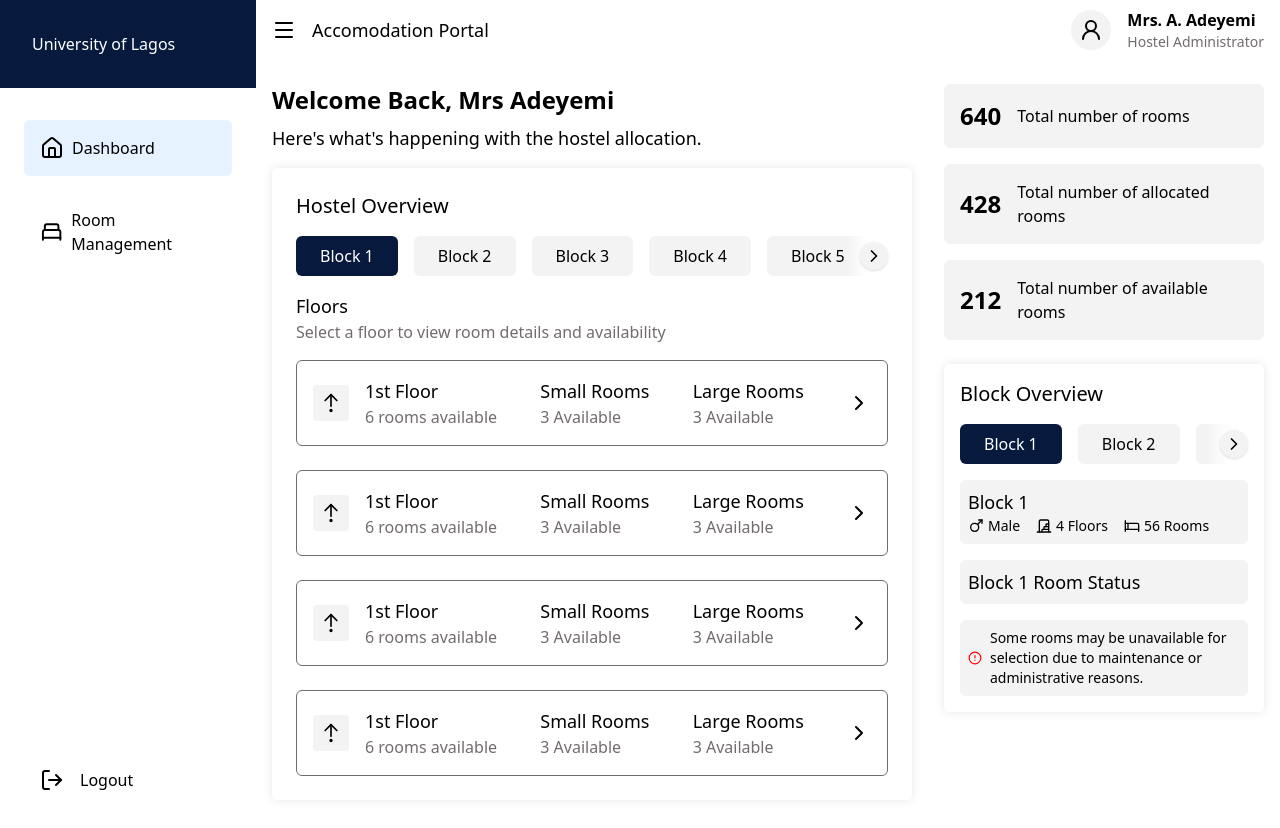
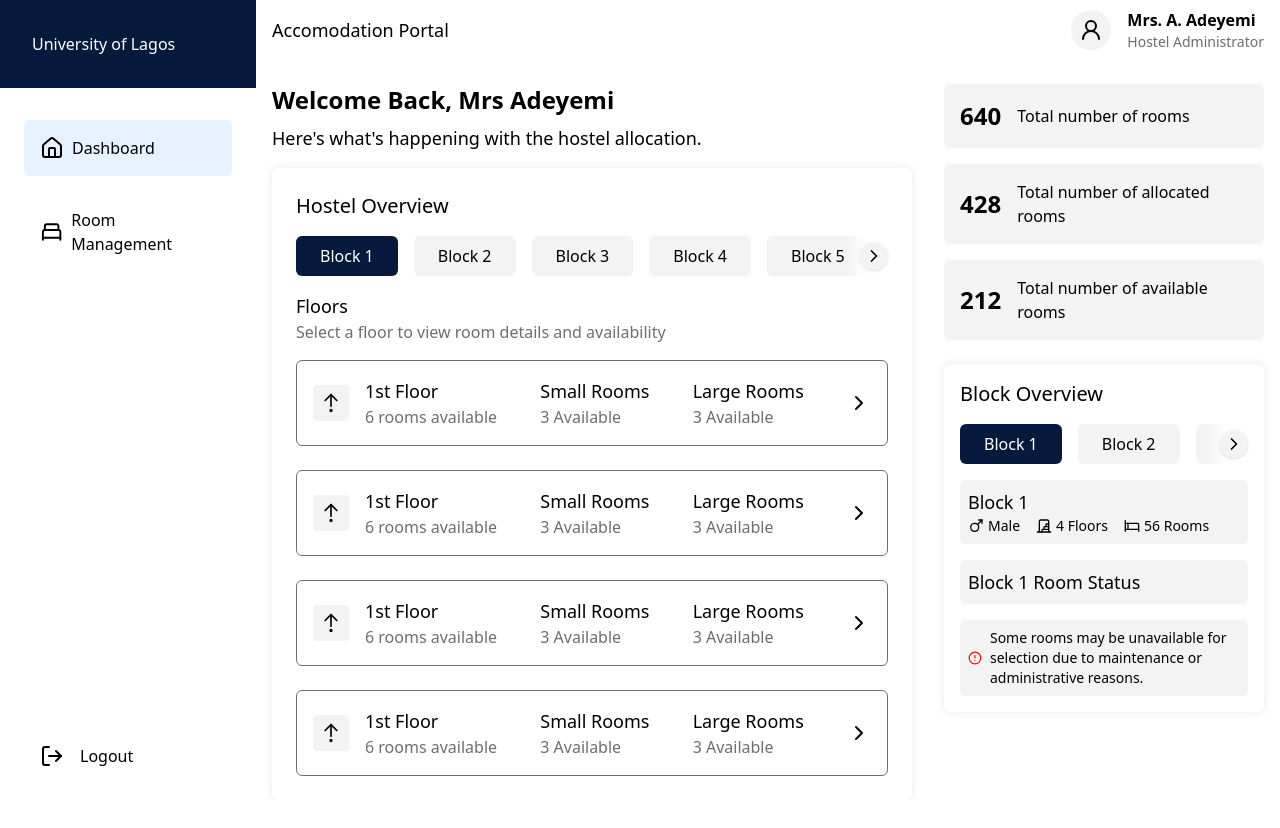
Before and after one commit to a-zadok/Student_balloting-page, a Next.js app: page /admin/dashboard in a window 1280 px wide. Shown: the top 828 px of the page. After the commit the page ends 800 px from the top, so only its background shows below. Built offline with nearby package versions, Linux system fonts and the light colour scheme.

Commit message:
feat: add responsive sidebar toggle behaviour

```diff
--- a/components/layout/Header.tsx
+++ b/components/layout/Header.tsx
@@ -1,10 +1,16 @@
 import { Menu, UserRound } from "lucide-react";
 
-export default function Header() {
+interface HeaderProps {
+  onMenuClick: () => void;
+}
+
+export default function Header({ onMenuClick }: HeaderProps) {
   return (
     <header className="flex justify-between items-center gap-4">
       <div className="flex items-center gap-2 md:gap-4">
-        <Menu className="cursor-pointer" />
+        <button className="lg:hidden cursor-pointer" onClick={onMenuClick}>
+          <Menu />
+        </button>
         <h1 className="md:text-lg">Accomodation Portal</h1>
       </div>
       <div className="flex items-center gap-4">
--- a/components/layout/Sidebar.tsx
+++ b/components/layout/Sidebar.tsx
@@ -3,7 +3,11 @@ import { BedSingle, House, LogOut } from "lucide-react";
 import Link from "next/link";
 import { usePathname } from "next/navigation";
 
-export default function Sidebar() {
+interface SidebarProps {
+  setIsSidebarOpen: () => void;
+}
+
+export default function Sidebar({ setIsSidebarOpen }: SidebarProps) {
   const pathname = usePathname();
 
   const adminNav = [
@@ -20,7 +24,14 @@ export default function Sidebar() {
   ];
 
   return (
-    <aside className="flex flex-col justify-between w-64 shrink-0">
+    <aside
+      className="fixed md:static left-0 right-0 top-0 bg-black/50 h-full md:w-64 shrink-0 z-20"
+      onClick={setIsSidebarOpen}
+    >
+      <div
+        className="bg-white h-full w-[80%] md:w-full flex flex-col justify-between"
+        onClick={(e) => e.stopPropagation()}
+      >
         <div>
           <div className="bg-button-selected text-white p-8">
             University of Lagos
@@ -45,10 +56,11 @@ export default function Sidebar() {
           </div>
         </div>
 
-      <button className="hover:bg-button/40 flex gap-4 my-8 mx-6 p-4 cursor-pointer">
+        <button className="hover:bg-button/40 flex gap-4 mb-4 mx-6 p-4 rounded-md cursor-pointer">
           <LogOut />
           Logout
         </button>
+      </div>
     </aside>
   );
 }
--- a/features/admin/components/hostel-overview/HostelOverview.tsx
+++ b/features/admin/components/HostelOverview.tsx
@@ -1,7 +1,7 @@
 "use client";
 
 import { ArrowUpFromDot, ChevronRight } from "lucide-react";
-import ScrollableButtons from "../../../../components/ui/ScrollableButtons";
+import ScrollableButtons from "../../../components/ui/ScrollableButtons";
 
 export default function HostelOverview() {
   const buttonArr = [
--- a/src/app/admin/dashboard/page.tsx
+++ b/src/app/admin/dashboard/page.tsx
@@ -1,6 +1,6 @@
 import StatCard from "../../../../components/ui/StatCard";
 import BlockOverview from "../../../../features/admin/components/BlockOverview";
-import HostelOverview from "../../../../features/admin/components/hostel-overview/HostelOverview";
+import HostelOverview from "../../../../features/admin/components/HostelOverview";
 
 export default function AdminDashboard() {
   return (
--- a/src/app/admin/layout.tsx
+++ b/src/app/admin/layout.tsx
@@ -1,14 +1,50 @@
+"use client";
+
+import { useEffect, useState } from "react";
 import Header from "../../../components/layout/Header";
+import Sidebar from "../../../components/layout/Sidebar";
+import { usePathname } from "next/navigation";
 
 export default function AdminLayout({
   children,
 }: {
   children: React.ReactNode;
 }) {
+  const [isSidebarOpen, setIsSidebarOpen] = useState(false);
+  const pathname = usePathname();
+
+  useEffect(() => {
+    const mediaQuery = window.matchMedia("(min-width: 768px)");
+
+    const handleResize = () => {
+      if (!mediaQuery.matches) {
+        setIsSidebarOpen(false);
+      }
+    };
+
+    mediaQuery.addEventListener("change", handleResize);
+
+    return () => mediaQuery.removeEventListener("change", handleResize);
+  }, []);
+
+  useEffect(() => {
+    if (window.innerWidth < 768) {
+      setIsSidebarOpen();
+    }
+  }, [pathname, setIsSidebarOpen]);
+
   return (
-    <div className="flex flex-col min-h-screen py-2 px-4">
-      <Header />
-      <main>{children}</main>
+    <div className="flex h-screen overflow-hidden">
+      <div
+        className={`shrink-0 ${isSidebarOpen ? "block" : "hidden"} lg:block`}
+      >
+        <Sidebar setIsSidebarOpen={() => setIsSidebarOpen((prev) => !prev)} />
+      </div>
+
+      <main className="min-w-0 flex-1 overflow-y-auto px-4 py-2">
+        <Header onMenuClick={() => setIsSidebarOpen((prev) => !prev)} />
+        {children}
+      </main>
     </div>
   );
 }
--- a/src/app/layout.tsx
+++ b/src/app/layout.tsx
@@ -1,7 +1,6 @@
 import type { Metadata } from "next";
 import { Geist, Geist_Mono } from "next/font/google";
 import "./globals.css";
-import Sidebar from "../../components/layout/Sidebar";
 
 const geistSans = Geist({
   variable: "--font-geist-sans",
@@ -24,8 +23,7 @@ export default function RootLayout({ children }: LayoutProps<"/">) {
       lang="en"
       className={`${geistSans.variable} ${geistMono.variable} h-full antialiased`}
     >
-      <body className="min-h-full flex">
-        <Sidebar />
+      <body className="flex h-screen overflow-hidden">
         <div className="min-w-0 flex-1">{children}</div>
       </body>
     </html>
```
Lines whose indentation alone changed are shown as unchanged.
